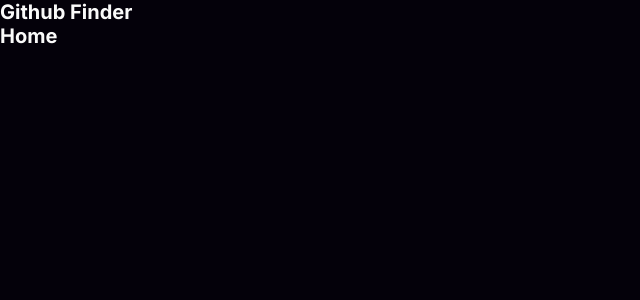
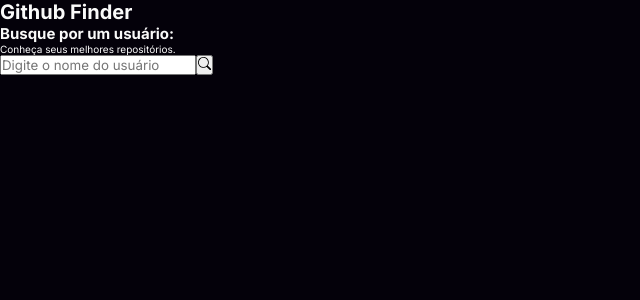
Before and after one commit to aleanrocha/github-finder, a React (Vite) app: page / in a window 1280 px wide. Shown: the top 300 px of the page, without its empty margins (0-640 px from the left). Built offline with nearby package versions, Linux system fonts and the light colour scheme.

Commit message:
creating search component

```diff
--- /dev/null
+++ b/src/components/Search/index.tsx
@@ -0,0 +1,20 @@
+import { BsSearch } from 'react-icons/bs'
+
+import { SearchContainer, Title, Text, Form, Input, Button } from './styles.ts'
+
+const Search = () => {
+  return (
+    <SearchContainer>
+      <Title>Busque por um usuário:</Title>
+      <Text>Conheça seus melhores repositórios.</Text>
+      <Form>
+        <Input type="text" placeholder="Digite o nome do usuário" />
+        <Button>
+          <BsSearch />
+        </Button>
+      </Form>
+    </SearchContainer>
+  )
+}
+
+export default Search
--- /dev/null
+++ b/src/components/Search/styles.ts
@@ -0,0 +1,13 @@
+import styled from 'styled-components'
+
+export const SearchContainer = styled.div``
+
+export const Title = styled.h2``
+
+export const Text = styled.p``
+
+export const Form = styled.form``
+
+export const Input = styled.input``
+
+export const Button = styled.button``
--- a/src/screens/Home/index.tsx
+++ b/src/screens/Home/index.tsx
@@ -1,3 +1,9 @@
+import Search from '../../components/Search'
+
 export const Home = () => {
-  return <h1>Home</h1>
+  return (
+    <div>
+      <Search />
+    </div>
+  )
 }
```
